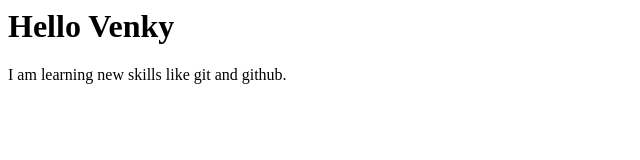
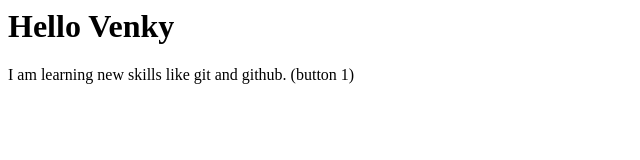
Before and after one commit to ChowhanVenkatesh/localrepo, a plain HTML site: page index.html in a window 1280 px wide. Shown: the full height of the page, 0-640 px from the left. Drawn offline with Linux system fonts and the light colour scheme.

Commit message:
added button1

```diff
--- a/index.html
+++ b/index.html
@@ -1,2 +1,2 @@
 <h1>Hello Venky </h1>
-<p>I am learning new skills like git and github. </p>
+<p>I am learning new skills like git and github. (button 1) </p>
```
